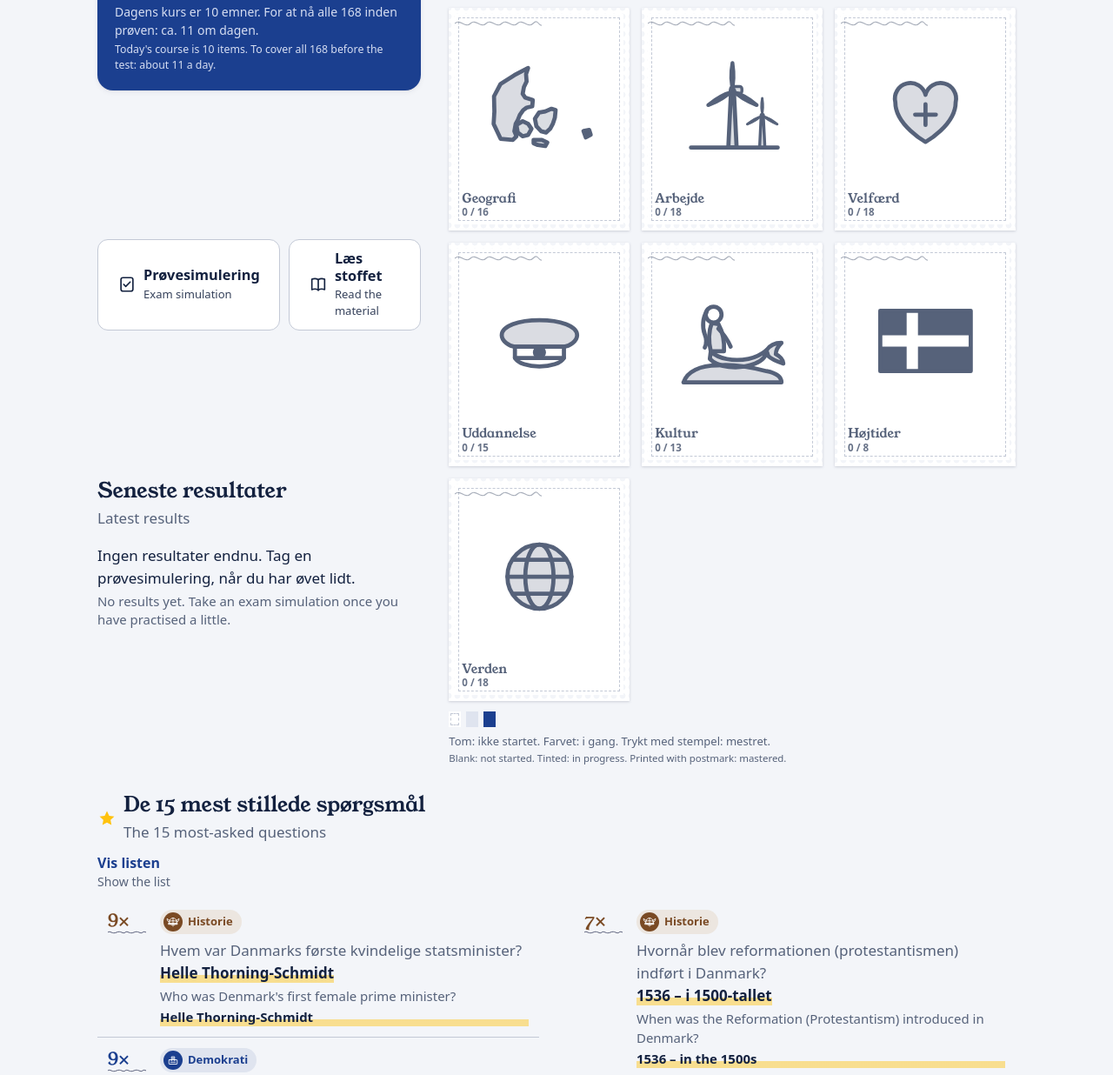
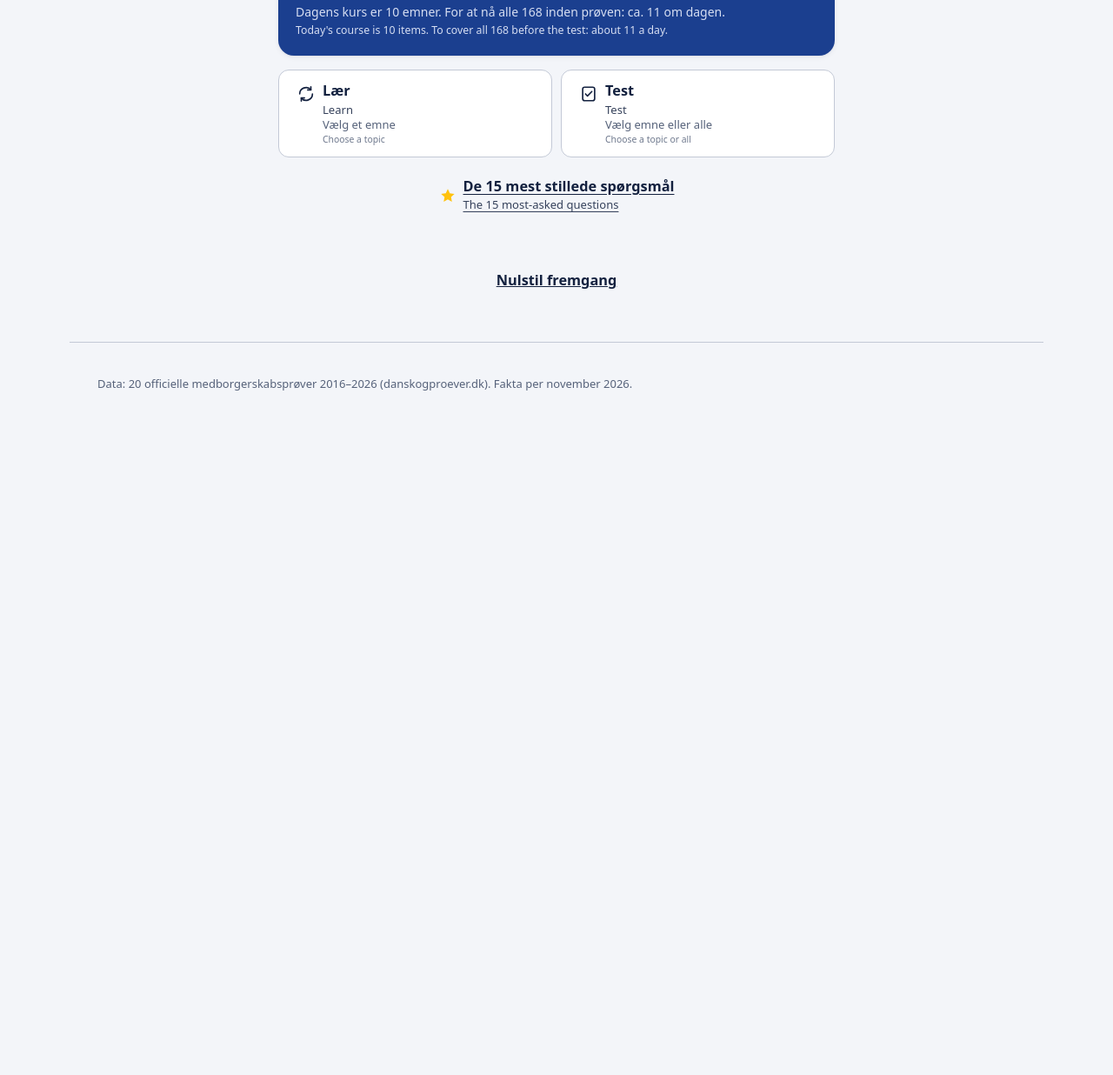
Before and after one commit to m-Samhoury/medborgerskabsproven, a plain HTML site: page index.html in a window 1280 px wide. Shown: the part 499-1735 px from the top of the page at 87% size. After the commit the page ends 1003 px from the top, so only its background shows below. Drawn offline with Linux system fonts and the light colour scheme; a web font is replaced by a local one.

Commit message:
Declutter home: Lær/Test buttons, 15 most-asked on own page
- I dag keeps the blue panel, two main buttons (Lær, Test) and a link
  to the 15 most-asked questions; the album and the quick actions move
  out of the page. One centred column on all widths.
- New top15.html and js/top15.js for the 15 most-asked questions, with
  buttons to practise or test only the frequent ones.
- Test setup: opens on quiz mode with ?mode=quiz, pre-checks
  "Kun ofte stillede" with &frequent=1, and shows latest results.
- README updated for the new page and home layout.

Co-Authored-By: Claude Opus 5.5 <noreply@anthropic.com>

```diff
--- a/css/style.css
+++ b/css/style.css
@@ -813,7 +813,9 @@ kbd {
 
 .home {
   display: grid;
-  gap: var(--s-6);
+  gap: var(--s-4);
+  max-width: 640px;
+  margin-inline: auto;
 }
 .home h2 { margin-top: 0; }
 .home .btn-row { display: flex; }
@@ -886,6 +888,11 @@ kbd {
 .quick .btn { width: 100%; }
 .quick > :only-child { grid-column: 1 / -1; }
 .quick .btn svg { width: 22px; height: 22px; flex: 0 0 auto; }
+.quick .btn { min-height: 72px; justify-content: flex-start; align-items: flex-start; padding-top: 14px; }
+.quick .btn svg { margin-top: 2px; }
+@media (min-width: 560px) { .quick .btn { min-height: 88px; padding-inline: 20px; } }
+.quick .btn-text { display: grid; text-align: left; }
+.quick .hint { display: block; font-size: var(--fs-xs); font-weight: 400; color: var(--ink-2); }
 
 /* Album (§5.2, point 3) */
 .album {
@@ -896,20 +903,6 @@ kbd {
 }
 @media (min-width: 560px) { .album { grid-template-columns: repeat(3, minmax(0, 1fr)); } }
 @media (min-width: 900px) { .album { grid-template-columns: repeat(5, minmax(0, 1fr)); } }
-.legend {
-  display: grid;
-  gap: 6px;
-  margin-top: var(--s-3);
-  font-size: var(--fs-xs);
-  color: var(--ink-2);
-}
-.legend p { margin: 0; }
-.swatches { display: flex; gap: 6px; }
-.sw { display: inline-block; width: 14px; height: 18px; }
-.sw-0 { background: var(--surface); outline: 1.5px dashed var(--line); outline-offset: -3px; }
-.sw-1 { background: color-mix(in srgb, var(--accent) 14%, var(--surface)); }
-.sw-4 { background: var(--accent); }
-
 /* Latest results (§5.2, point 4) */
 .result-row { display: flex; flex-wrap: wrap; gap: 10px; margin-top: var(--s-3); }
 .result-chip {
@@ -928,17 +921,10 @@ kbd {
 .result-chip .dot.fail { background: var(--stop); }
 .result-chip .meta { grid-column: 1 / -1; font-size: var(--fs-xs); color: var(--ink-2); }
 
-/* The 15 most-asked questions (§5.2, point 5) */
-.top15-sec h2 { display: flex; align-items: center; gap: 8px; }
-.top15-sec h2 svg { width: 22px; height: 22px; color: var(--caution); flex: 0 0 auto; }
-.top15 summary {
-  display: flex;
-  align-items: center;
-  min-height: 44px;
-  color: var(--accent);
-  font: 700 1rem/1.2 var(--f-body);
-  cursor: pointer;
-}
+/* The 15 most-asked questions: link on I dag, then their own page (§5.2, point 5) */
+.top15-link { width: 100%; justify-content: center; gap: 8px; }
+.top15-link svg { width: 20px; height: 20px; color: var(--caution); flex: 0 0 auto; }
+.top15 .btn-row { margin-top: var(--s-4); }
 .top-list { list-style: none; margin: var(--s-2) 0 0; padding: 0; }
 .top-list li {
   display: grid;
@@ -962,17 +948,6 @@ kbd {
 .reset-row .confirm { width: 100%; }
 
 @media (min-width: 1000px) {
-  .home {
-    grid-template-columns: 4fr 7fr;
-    column-gap: 32px;
-    align-items: start;
-  }
-  .today { grid-column: 1; grid-row: 1; }
-  .quick { grid-column: 1; grid-row: 2; }
-  .latest { grid-column: 1; grid-row: 3; }
-  .album-sec { grid-column: 2; grid-row: 1 / span 3; }
-  .top15-sec, .reset-row { grid-column: 1 / -1; }
-  .album { grid-template-columns: repeat(3, minmax(0, 1fr)); }
   .top-list { columns: 2; column-gap: 40px; }
   .top-list li { break-inside: avoid; }
 }
--- a/js/home.js
+++ b/js/home.js
@@ -1,10 +1,9 @@
-// Home: the countdown with today's stamps, the album of topic stamps, latest results and the 15 most-asked questions.
+// Home (I dag): the countdown panel, the two main buttons (Lær and Test), the link to the 15 most-asked questions and reset.
 (function () {
   "use strict";
   var MBP = window.MBP;
   var h = MBP.ui.h;
   var bi = MBP.ui.bi;
-  var biQA = MBP.ui.biQA;
 
   MBP.ui.initShell();
   MBP.ui.start(init);
@@ -14,10 +13,6 @@
     var today = Date.UTC(now.getFullYear(), now.getMonth(), now.getDate());
     var exam = Date.UTC(2026, 10, 25);
     return Math.round((exam - today) / 86400000);
-  }
-
-  function two(n) {
-    return n < 10 ? "0" + n : String(n);
   }
 
   function init(D) {
@@ -35,10 +30,8 @@
 
     main.appendChild(h("div", { class: "home" },
       todayPanel(days, streak, today, allMastered, perDay, total),
-      quickActions(),
-      album(D, mastered, total),
-      latestResults(),
-      top15(D),
+      mainActions(),
+      top15Link(),
       resetButton()));
   }
 
@@ -100,80 +93,25 @@
       courseNote ? h("p", { class: "cta-note" }, courseNote) : null);
   }
 
-  // Two secondary actions under the panel.
-  function quickActions() {
+  // The two main buttons under the panel: learn and test.
+  function mainActions() {
     return h("div", { class: "quick" },
-      h("a", { class: "btn btn-secondary", href: "quiz.html?mode=exam", title: "Exam simulation – 25 questions" },
-        MBP.icon("test", 22), bi("Prøvesimulering", "Exam simulation", "span")),
-      h("a", { class: "btn btn-secondary", href: "study.html", title: "Read the material" },
-        MBP.icon("read", 22), bi("Læs stoffet", "Read the material", "span")));
+      h("a", { class: "btn btn-secondary", href: "learn.html", title: "Learn – choose a topic" },
+        MBP.icon("practise", 22),
+        h("span", { class: "btn-text" },
+          bi("Lær", "Learn", "span"),
+          h("span", { class: "hint" }, bi("Vælg et emne", "Choose a topic", "span")))),
+      h("a", { class: "btn btn-secondary", href: "quiz.html?mode=quiz", title: "Test – choose a topic or all" },
+        MBP.icon("test", 22),
+        h("span", { class: "btn-text" },
+          bi("Test", "Test", "span"),
+          h("span", { class: "hint" }, bi("Vælg emne eller alle", "Choose a topic or all", "span")))));
   }
 
-  // The album: one stamp per topic, in topic order, with a legend.
-  function album(D, mastered, total) {
-    var stamps = h("div", { class: "album" });
-    D.topics.forEach(function (t) {
-      stamps.appendChild(MBP.ui.stamp(t, MBP.ui.topicProgress(D, t), { href: "study.html#" + t.id }));
-    });
-    return h("section", { class: "album-sec" },
-      bi("Dit album", "Your album", "h2"),
-      bi(mastered + " af " + total + " mærker samlet", mastered + " of " + total + " stamps collected", "p"),
-      stamps,
-      h("div", { class: "legend" },
-        h("span", { class: "swatches", "aria-hidden": "true" },
-          h("span", { class: "sw sw-0" }),
-          h("span", { class: "sw sw-1" }),
-          h("span", { class: "sw sw-4" })),
-        bi(
-          "Tom: ikke startet. Farvet: i gang. Trykt med stempel: mestret.",
-          "Blank: not started. Tinted: in progress. Printed with postmark: mastered.",
-          "p")));
-  }
-
-  // The five newest quiz results as chips.
-  function latestResults() {
-    var quizzes = MBP.store.progress().quizzes.slice(-5).reverse();
-    var section = h("section", { class: "latest" }, bi("Seneste resultater", "Latest results", "h2"));
-    if (quizzes.length === 0) {
-      section.appendChild(bi(
-        "Ingen resultater endnu. Tag en prøvesimulering, når du har øvet lidt.",
-        "No results yet. Take an exam simulation once you have practised a little.",
-        "p"));
-      return section;
-    }
-    var row = h("div", { class: "result-row" });
-    quizzes.forEach(function (qz) {
-      var d = new Date(qz.date);
-      var passed = qz.score / qz.total >= 0.8;
-      var when = qz.mode === "exam" ? "Prøve" : "Quiz";
-      row.appendChild(h("div", { class: "result-chip" },
-        h("span", { class: "score" }, qz.score + "/" + qz.total),
-        h("span", { class: passed ? "dot pass" : "dot fail", "aria-hidden": "true" }),
-        h("span", { class: "meta" }, when + ", " + d.getDate() + "." + two(d.getMonth() + 1) + ".")));
-    });
-    section.appendChild(row);
-    return section;
-  }
-
-  // The 15 most-asked questions, closed on phones and open from 760px.
-  function top15(D) {
-    var section = h("section", { class: "top15-sec" },
-      h("h2", null, MBP.icon("star", 22), bi("De 15 mest stillede spørgsmål", "The 15 most-asked questions", "span")));
-    var details = h("details", { class: "top15" }, h("summary", null, bi("Vis listen", "Show the list", "span")));
-    var ol = h("ol", { class: "top-list" });
-    D.clusters.slice(0, 15).forEach(function (c) {
-      var topic = D.tById.get(c.topic_id);
-      var style = topic ? "--c: var(--t-" + topic.id + ")" : null;
-      ol.appendChild(h("li", { class: "topic-scope", style: style },
-        h("div", { class: "face" }, MBP.ui.faceValue(c.times_asked)),
-        h("div", { class: "body" },
-          topic ? MBP.ui.topicChip(topic) : null,
-          biQA(c.canonical_question_da, c.canonical_question_en, c.answer_da, c.answer_en, "div"))));
-    });
-    details.appendChild(ol);
-    if (window.matchMedia && window.matchMedia("(min-width: 760px)").matches) details.open = true;
-    section.appendChild(details);
-    return section;
+  // Quiet link to the 15 most-asked questions, on their own page.
+  function top15Link() {
+    return h("a", { class: "btn btn-quiet top15-link", href: "top15.html", title: "The 15 most-asked questions" },
+      MBP.icon("star", 20), bi("De 15 mest stillede spørgsmål", "The 15 most-asked questions", "span"));
   }
 
   // Reset progress, behind an inline confirm.
```
Also changed, not shown: js/quiz.js (+30 -2 lines), js/top15.js (added, +46 -0 lines), top15.html (added, +63 -0 lines), 1 other file.
